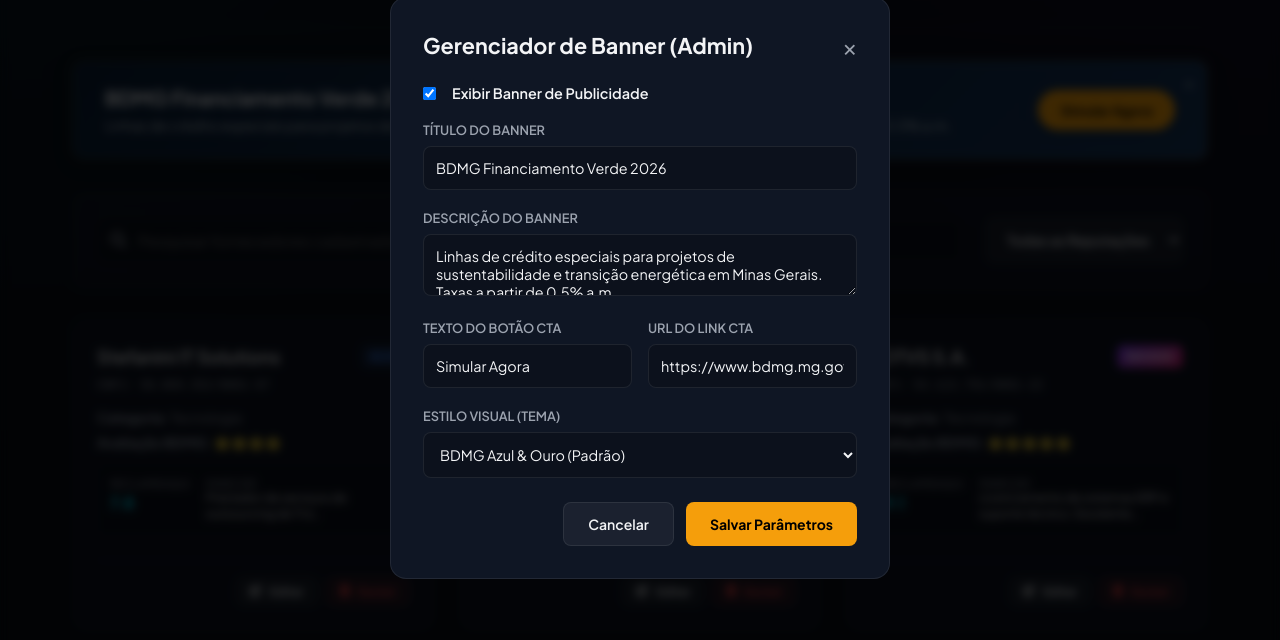
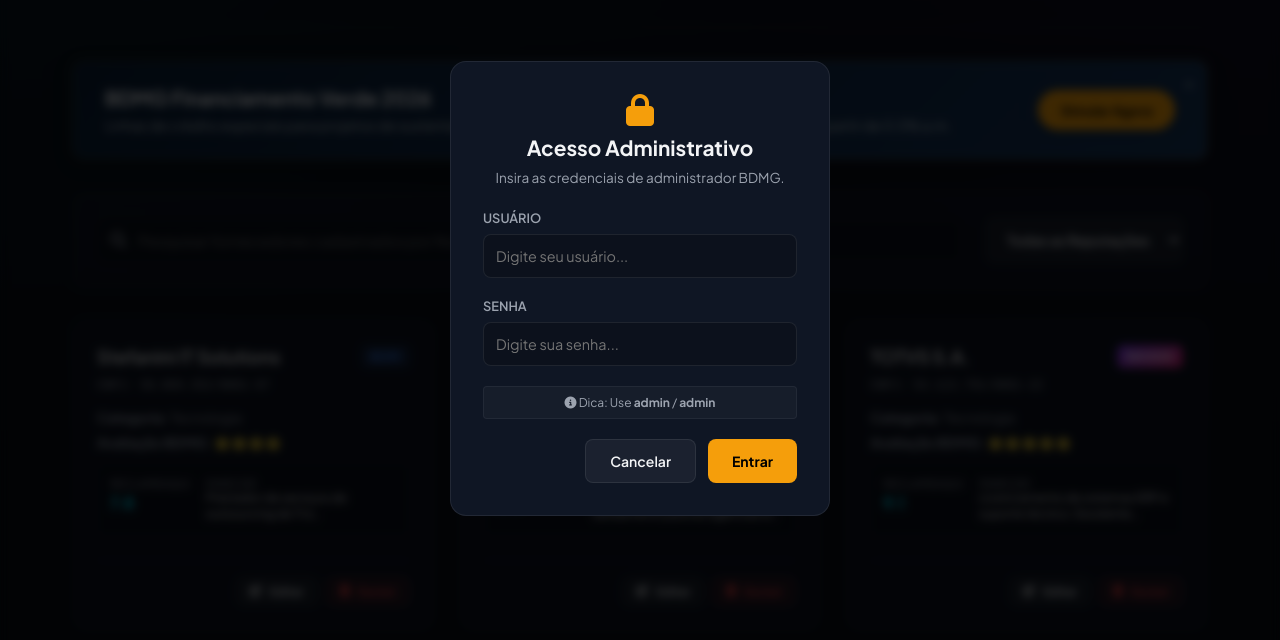
Before and after one commit to drVenancioFelipe/Mendix, a plain HTML site: page index.html in a window 1280 px wide. Both pictures are taken after a click on the button "Painel Admin". Shown: the part 112-752 px from the top of the page. Drawn offline with Linux system fonts and the light colour scheme.

Commit message:
feat: adiciona autenticacao de login e senha (admin/admin) para o painel admin com sessao temporaria e atualiza README

```diff
--- a/app.js
+++ b/app.js
@@ -79,6 +79,12 @@ const adminModal = document.getElementById('admin-modal');
 const adminModalClose = document.getElementById('admin-modal-close');
 const btnAdminCancel = document.getElementById('btn-admin-cancel');
 const adminForm = document.getElementById('admin-form');
+
+const loginModal = document.getElementById('login-modal');
+const loginForm = document.getElementById('login-form');
+const btnLoginCancel = document.getElementById('btn-login-cancel');
+const inputLoginUser = document.getElementById('login-user');
+const inputLoginPass = document.getElementById('login-pass');
 
 // Form Inputs
 const inputId = document.getElementById('supplier-id');
@@ -477,8 +483,43 @@ function closeAdminModal() {
     adminModal.classList.remove('active');
 }
 
+// Authentication Logic for Admin Panel
+function checkAdminAuth() {
+    return sessionStorage.getItem('bdmg_admin_logged') === 'true';
+}
+
+function openAdminPanelFlow() {
+    if (checkAdminAuth()) {
+        openAdminModal();
+    } else {
+        loginForm.reset();
+        loginModal.classList.add('active');
+    }
+}
+
+// Login Form Submit Event
+loginForm.addEventListener('submit', (e) => {
+    e.preventDefault();
+    const user = inputLoginUser.value.trim();
+    const pass = inputLoginPass.value.trim();
+
+    if (user === 'admin' && pass === 'admin') {
+        sessionStorage.setItem('bdmg_admin_logged', 'true');
+        loginModal.classList.remove('active');
+        showToast('Login efetuado com sucesso!', 'success');
+        setTimeout(openAdminModal, 300);
+    } else {
+        showToast('Usuário ou senha incorretos!', 'danger');
+    }
+});
+
+// Cancel Login
+btnLoginCancel.addEventListener('click', () => {
+    loginModal.classList.remove('active');
+});
+
 // Event Listeners for Admin panel
-btnAdminPanel.addEventListener('click', openAdminModal);
+btnAdminPanel.addEventListener('click', openAdminPanelFlow);
 adminModalClose.addEventListener('click', closeAdminModal);
 btnAdminCancel.addEventListener('click', closeAdminModal);
 
--- a/index.html
+++ b/index.html
@@ -203,6 +203,36 @@
         </div>
     </div>
 
+    <!-- Admin Login Modal -->
+    <div class="modal-overlay" id="login-modal">
+        <div class="modal-content" style="max-width: 380px; padding: 2rem;">
+            <div class="modal-header" style="justify-content: center; flex-direction: column; text-align: center; gap: 0.5rem; margin-bottom: 1.5rem;">
+                <i class="fa-solid fa-lock" style="color: var(--warning); font-size: 2rem; display: block;"></i>
+                <h2 style="font-size: 1.3rem; font-weight: 700;">Acesso Administrativo</h2>
+                <p style="color: var(--text-secondary); font-size: 0.85rem; margin: 0;">Insira as credenciais de administrador BDMG.</p>
+            </div>
+            <form id="login-form">
+                <div class="form-group">
+                    <label for="login-user">Usuário</label>
+                    <input type="text" id="login-user" placeholder="Digite seu usuário..." required autocomplete="username">
+                </div>
+                <div class="form-group">
+                    <label for="login-pass">Senha</label>
+                    <input type="password" id="login-pass" placeholder="Digite sua senha..." required autocomplete="current-password">
+                </div>
+
+                <p style="font-size: 0.75rem; color: var(--text-secondary); margin-bottom: 1.25rem; text-align: center; background-color: rgba(255, 255, 255, 0.03); padding: 0.5rem; border-radius: 4px; border: 1px solid rgba(255, 255, 255, 0.05);">
+                    <i class="fa-solid fa-circle-info"></i> Dica: Use <strong>admin</strong> / <strong>admin</strong>
+                </p>
+
+                <div style="display: flex; justify-content: flex-end; gap: 0.75rem;">
+                    <button type="button" class="btn btn-secondary" id="btn-login-cancel">Cancelar</button>
+                    <button type="submit" class="btn btn-primary" style="background-color: var(--warning); color: #000; font-weight: bold;">Entrar</button>
+                </div>
+            </form>
+        </div>
+    </div>
+
     <!-- Captcha Security Modal -->
     <div class="modal-overlay" id="captcha-modal">
         <div class="modal-content" style="max-width: 380px; text-align: center; padding: 2rem;">
```
Also changed, not shown: README.md.
